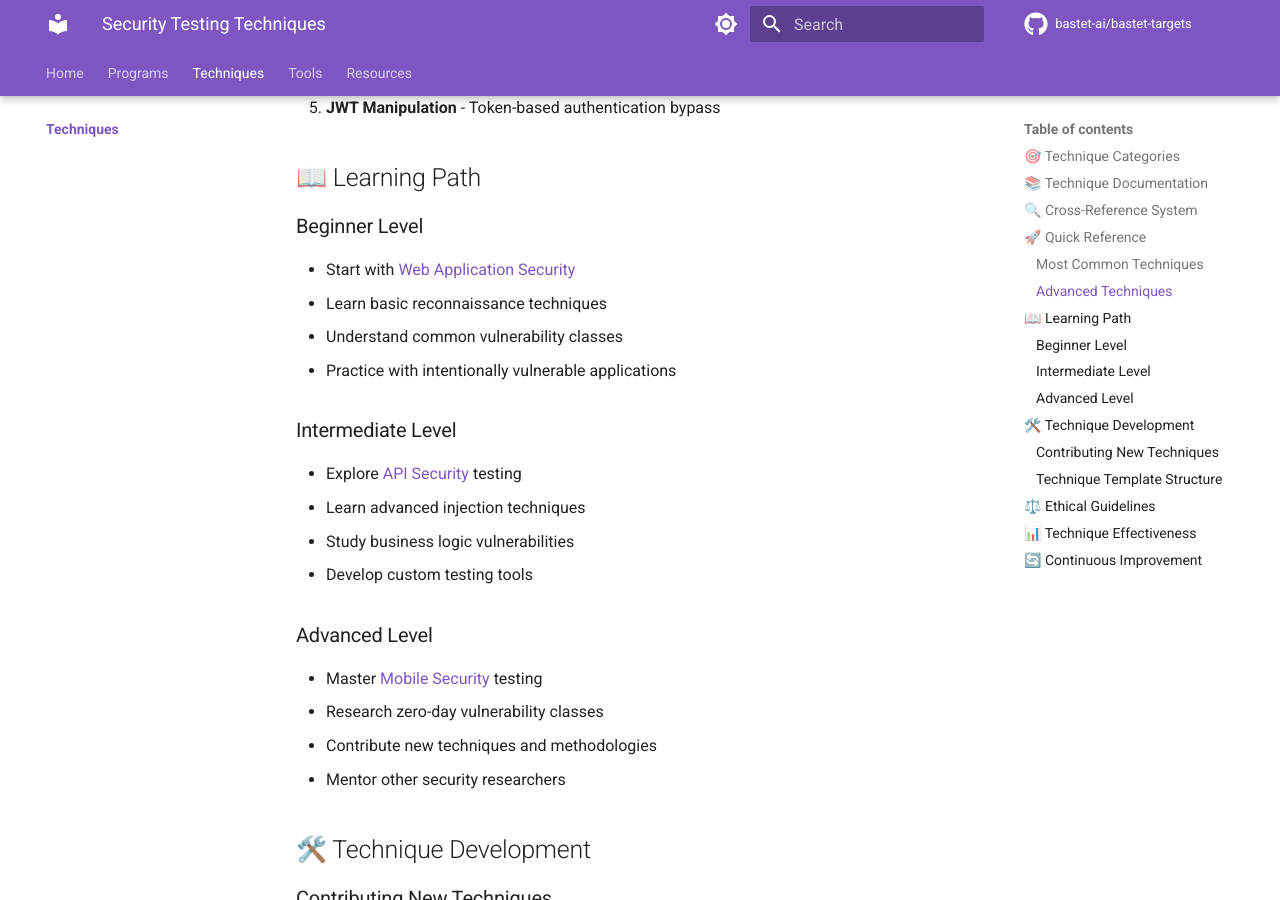
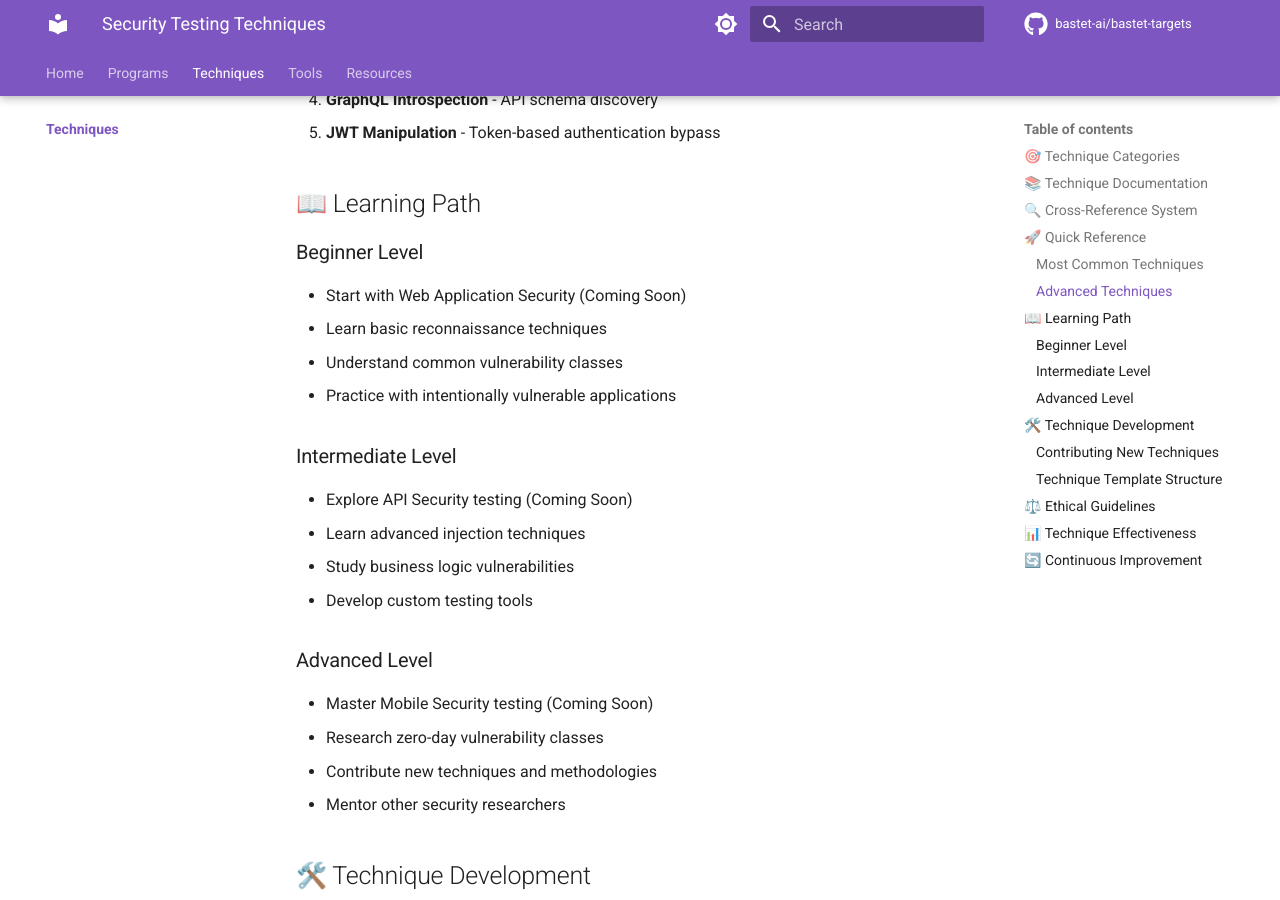
Before and after one commit to bastet-ai/bastet-targets, an MkDocs documentation site: the page built from docs/techniques/index.md, in a window 1280 px wide and 900 px high, scrolled down 1803 px. Built offline with MkDocs 1.6.1 and Material for MkDocs 9.7.7, drawn with Linux system fonts in a browser that asks for light colours; comment, search, counter and statistics services are not loaded; some of the changed text lies outside the part shown.

Commit message:
Fix broken links causing strict build failures
- Fixed relative links in index.md to use proper .md extensions
- Updated techniques/index.md to use 'Coming Soon' instead of broken links
- Updated tools/index.md to use 'Coming Soon' instead of broken links
- Removed all references to non-existent documentation files
- Build should now pass in strict mode without warnings

This resolves all 16 warnings that were causing the deployment to fail.

```diff
--- a/docs/techniques/index.md
+++ b/docs/techniques/index.md
@@ -6,31 +6,31 @@
 
 <div class="grid cards" markdown>
 
--   :material-web:{ .lg .middle } **[Web Application Security](web-application.md)**
+-   :material-web:{ .lg .middle } **Web Application Security** (Coming Soon)
 
     ---
 
     OWASP Top 10, injection attacks, authentication bypass, session management
 
--   :material-api:{ .lg .middle } **[API Security](api-security.md)**
+-   :material-api:{ .lg .middle } **API Security** (Coming Soon)
 
     ---
 
     REST/GraphQL testing, authentication, rate limiting, data exposure
 
--   :material-cellphone:{ .lg .middle } **[Mobile Security](mobile-security.md)**
+-   :material-cellphone:{ .lg .middle } **Mobile Security** (Coming Soon)
 
     ---
 
     iOS/Android testing, deep links, certificate pinning, local storage
 
--   :material-network:{ .lg .middle } **[Network Security](network-security.md)**
+-   :material-network:{ .lg .middle } **Network Security** (Coming Soon)
 
     ---
 
     Port scanning, service enumeration, network protocols, infrastructure
 
--   :material-account-voice:{ .lg .middle } **[Social Engineering](social-engineering.md)**
+-   :material-account-voice:{ .lg .middle } **Social Engineering** (Coming Soon)
 
     ---
 
@@ -76,19 +76,19 @@
 ## 📖 Learning Path
 
 ### Beginner Level
-- Start with [Web Application Security](web-application.md)
+- Start with Web Application Security (Coming Soon)
 - Learn basic reconnaissance techniques
 - Understand common vulnerability classes
 - Practice with intentionally vulnerable applications
 
 ### Intermediate Level
-- Explore [API Security](api-security.md) testing
+- Explore API Security testing (Coming Soon)
 - Learn advanced injection techniques
 - Study business logic vulnerabilities
 - Develop custom testing tools
 
 ### Advanced Level
-- Master [Mobile Security](mobile-security.md) testing
+- Master Mobile Security testing (Coming Soon)
 - Research zero-day vulnerability classes
 - Contribute new techniques and methodologies
 - Mentor other security researchers
```
Also changed, not shown: docs/index.md (+4 -4 lines), docs/tools/index.md (+8 -8 lines).
